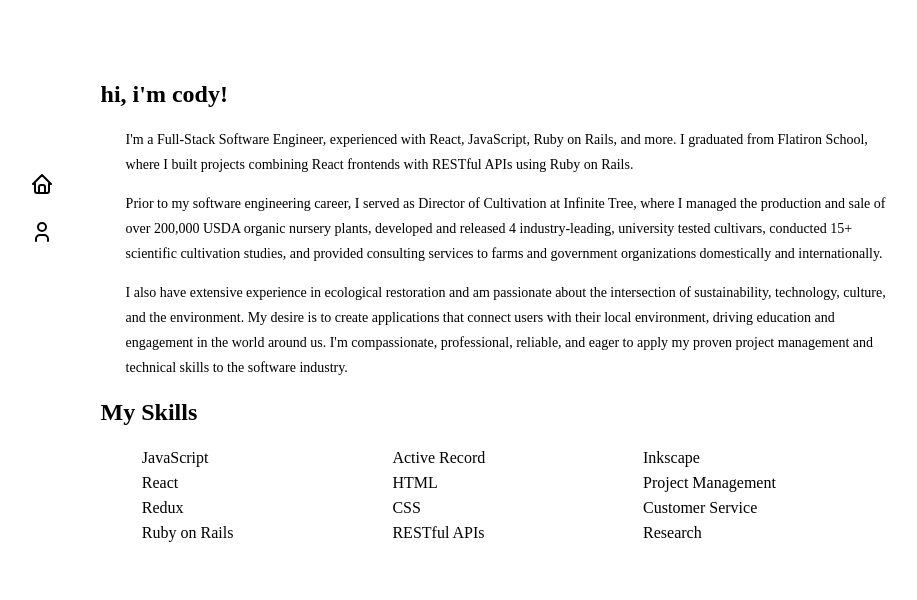
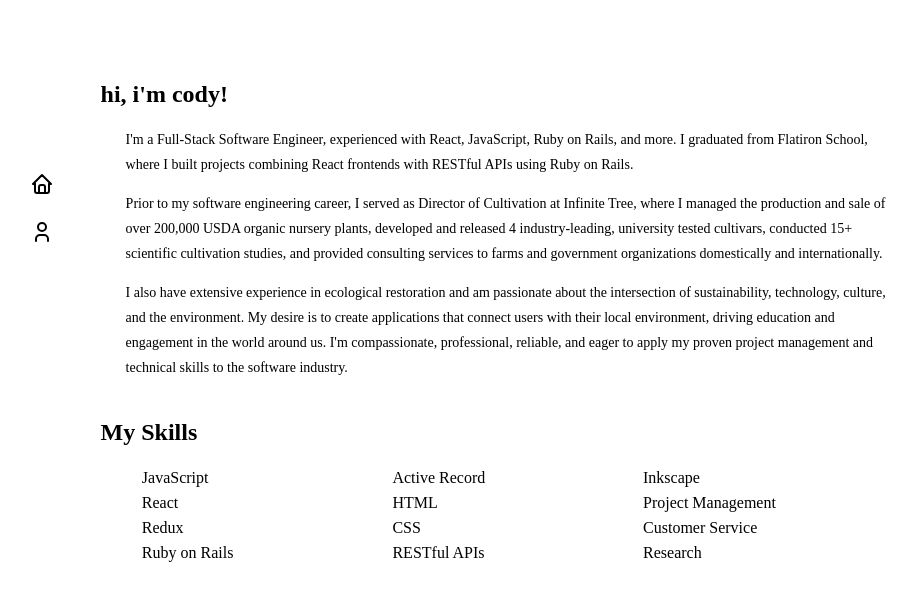
Before and after one commit to cody-barker/portfolio-website, a React (Create React App) app: page /about in a window 1280 px wide. Shown: the top 600 px of the page, without its empty margins (180-1097 px from the left). Built offline with nearby package versions, Linux system fonts and the light colour scheme.

Commit message:
add a margin-top to skills container in about

```diff
--- a/src/pages/About.js
+++ b/src/pages/About.js
@@ -10,6 +10,7 @@ function About() {
         </p>
         <p>I also have extensive experience in ecological restoration and am passionate about the intersection of sustainability, technology, culture, and the environment. My desire is to create applications that connect users with their local environment, driving education and engagement in the world around us. I'm compassionate, professional, reliable, and eager to apply my proven project management and technical skills to the software industry.
         </p>
+        <div className="about-skills-container">
           <h2>My Skills</h2>
           <ul>
             <div>
@@ -32,6 +33,7 @@ function About() {
             </div>
           </ul>
         </div>
+      </div>
   )
 }
 
--- a/src/styles/App.css
+++ b/src/styles/App.css
@@ -149,3 +149,7 @@ button:hover {
 ul li {
   list-style-type: none;
 }
+
+.about-skills-container {
+  margin-top: 40px;
+}
```
Lines whose indentation alone changed are shown as unchanged.
